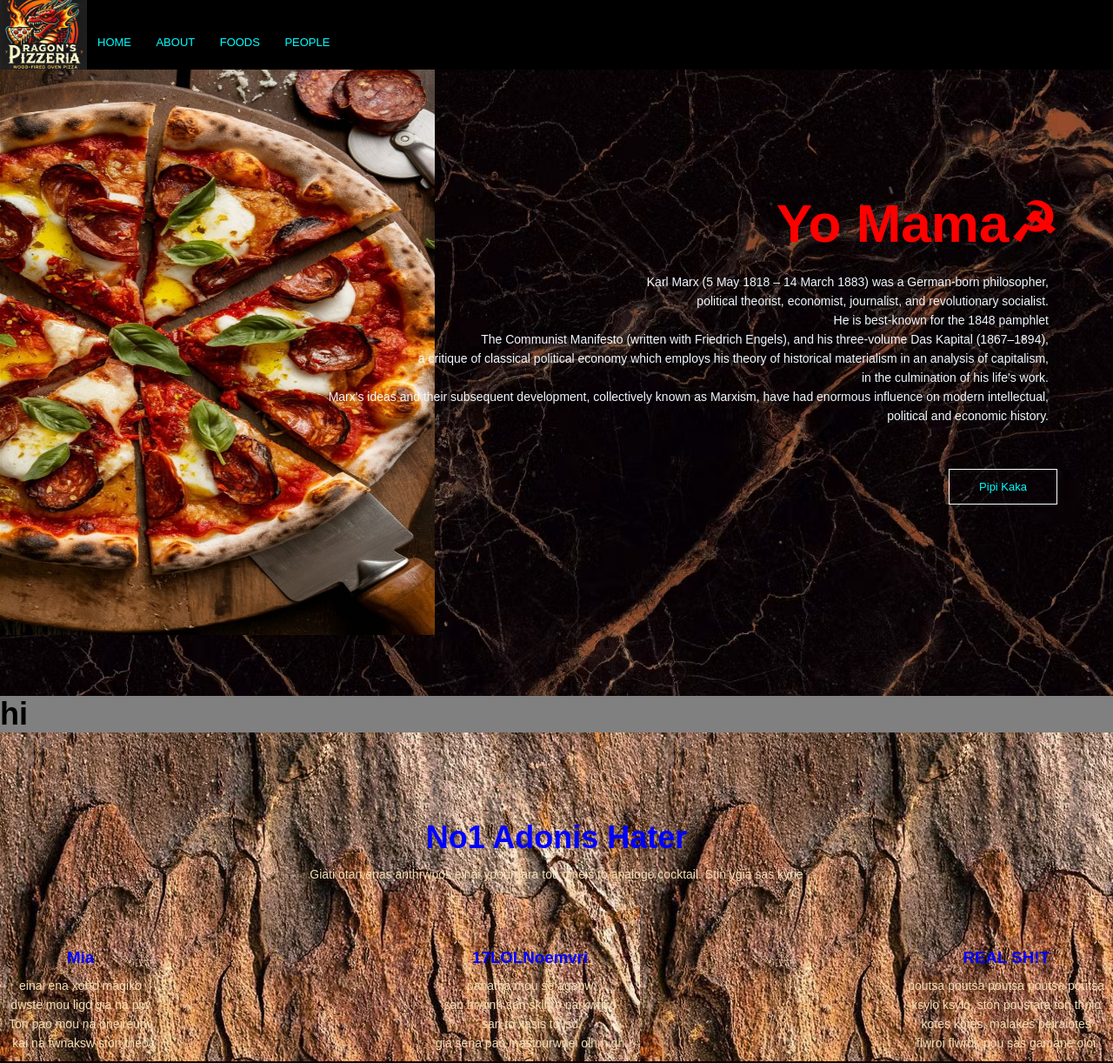
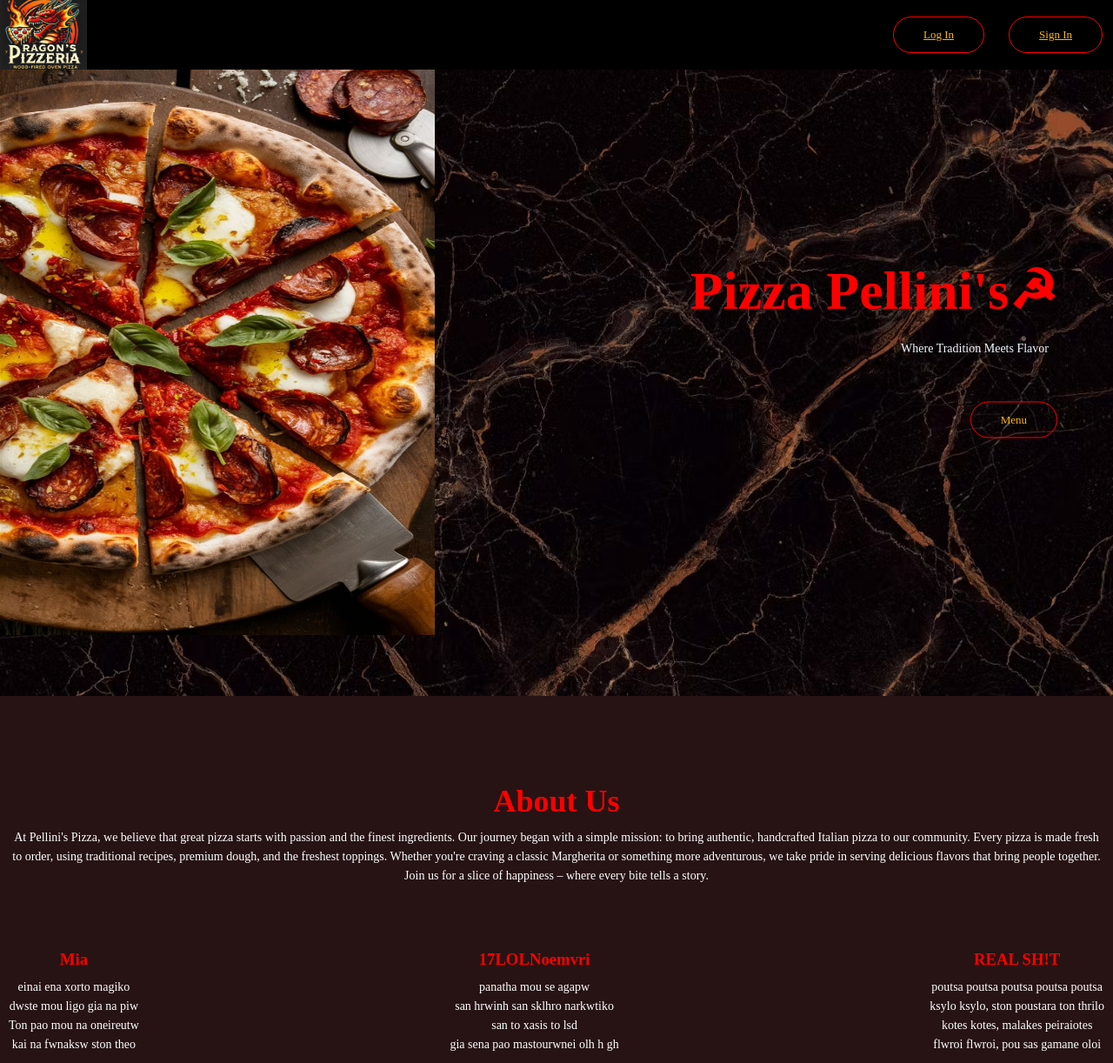
Before and after one commit to ReginaAqua/RestaurantManagementSystem, a PHP site: page /login.html in a window 1280 px wide. Shown: the whole page at 87% size. Run offline with PHP 8.4, Linux system fonts and the light colour scheme; some libraries are stand-ins or nearby versions.

Commit message:
home page update

```diff
--- a/Main/login_page/login.css
+++ b/Main/login_page/login.css
@@ -1,7 +1,7 @@
 *{
     margin: 0;
     padding: 0;
-    font-family: arial;
+    font-family:'Palatino Bold';
 }
 
 .header {
@@ -40,7 +40,7 @@ nav img{
     list-style-type: none;
 }
 .nav-links ul li a{
-    color: aqua;
+    color: red;
     text-decoration: none;
     font-size: 13px;
 }
@@ -48,25 +48,27 @@ nav img{
     content: '';
     width: 0%;
     height: 2px;
-    background: darkgoldenrod;
+    background: #ffb700;
     display: block;
     margin: auto;
-    transition: 0.5s;
+    transition: 0.3s;
 }
 
 .nav-links ul li:hover::after{
     width: 100%;
 }
 
-.text-box{
+.text-box {
     width: 90%;
+    text-decoration: none;
     color: hsl(0, 100%, 50%);
-    position:fixed;
+    position: absolute;
     top: 50%;
-    left: 50%;
-    transform: translate(-50%,-50%);
+    right: 5%;
+    transform: translate(0, -50%);
     text-align: right;
 }
+
 
 .text-box h1{
     font-size: 62px;
@@ -77,10 +79,11 @@ nav img{
     color: aliceblue;
 }
 .hero-btn{
+    border-radius: 25px;
     display: inline-block;
     text-decoration: none;
-    color: aqua;
-    border: 1px solid #fff;
+    color: #ffb700;
+    border: 1px solid red;
     padding: 12px 34px;
     font-size: 13px;
     background: transparent;
@@ -88,49 +91,17 @@ nav img{
     cursor: pointer;
 }
 .hero-btn:hover{
-    border: 1px solid #f44336;
-    background: plum;
-    transition: 1s;
+    border: 1px solid red;
+    background: red;
+    transition: 0.8s;
 }
-nav .fa{
-    display:none;
-}
-@media(max-width:700px){
-    .text-box h1{
-        font-size: 20px;
-    }
-    .nav-links ul li{
-        display: block;
-    }
-    .nav-links{
-        position: absolute;
-        background: #f44336;
-        height: 100vh;
-        width: 200px;
-        top:0;
-        right: -200px;
-        text-align: left;
-        z-index: 2;
-        transition: 1s;
-    }
-    nav .fa{
-        display: block;
-        color: #f44336;
-        margin: 10px;
-        font-size: 22px;
-        cursor: pointer;
 
-    }
-    .nav-links ul{
-        padding: 30px;
-    }
 
-}
 .alitheies{
     padding-top: 100px;
     text-align: center;
-    background: url(foto/woods.jpg);
-    color: blue;
+    background: rgb(39, 19, 19);
+    color: red;
 
 }
 h1{
@@ -138,7 +109,7 @@ h1{
     font-weight: 600;
 }
 p{
-    color: wheat;
+    color: white;
     font-size: 14px;
     font-weight: 300;
     line-height: 22px;
@@ -149,7 +120,7 @@ p{
     display: flex;
     justify-content: space-between;
 }
-.course-call{
+.a1-call{
     flex-basis: 31%;
     background: palegreen;
     border-radius: 10px;
@@ -164,3 +135,28 @@ p{
     width: 500px;  /* Set width */
     height: 650px!important; /* Keep aspect ratio */
 }
+
+.log-btn{
+    border-radius: 25px;
+    display: inline-block;
+    color:#ffb700;
+    border: 1px solid red;
+    padding: 12px 34px;
+    font-size: 13px;
+    background: transparent;
+    position: relative;
+    cursor: pointer;
+}
+.log-btn:hover{
+    border: 1px solid red;
+    background: red;
+    transition: 1s;
+}
+
+.butlinks ul li{
+    list-style: none;
+    display: inline-block;
+    padding: 6px 12px;
+    position: relative;
+    list-style-type: none;
+}
--- a/Main/login_page/login.html
+++ b/Main/login_page/login.html
@@ -11,23 +11,21 @@
         <section class="header">
             <section class="navlink">
             <nav>
-                <a href="login.html"><img src="foto/Company_Logo.png"></a>
-                <div class="nav-links" id="navLinks">
-                    <i class="fa-solid fa-xmark" onclick="hideMenu()"></i>
+                <a href="login_page/login.html"><img src="foto/Company_Logo.png"></a>
+
+
+                <div class="butlinks" id="butlinks">
                     <ul>
-                        <li><a href="">HOME</a></li>
-                        <li><a href="">ABOUT</a></li>
-                        <li><a href="">FOODS</a></li>
-                        <li><a href="">PEOPLE</a></li>
+                        <li><a href="" class="log-btn">Log In</a></li>
+                        <li><a href="" class="log-btn">Sign In</a></li>
                     </ul>
                 </div>
-                <i class="fa-solid fa-bars" onclick="showMenu()"></i>
             </nav>
             </section>
     <div class="text-box">
-        <h1>Yo Mama☭</h1>
-        <p>Karl Marx (5 May 1818 – 14 March 1883) was a German-born philosopher, <br>political theorist, economist, journalist, and revolutionary socialist.<br> He is best-known for the 1848 pamphlet<br> The Communist Manifesto (written with Friedrich Engels), and his three-volume Das Kapital (1867–1894),<br> a critique of classical political economy which employs his theory of historical materialism in an analysis of capitalism,<br> in the culmination of his life's work.<br> Marx's ideas and their subsequent development, collectively known as Marxism, have had enormous influence on modern intellectual,<br> political and economic history. </p>
-        <a href="" class="hero-btn">Pipi Kaka</a>
+        <h1>Pizza Pellini's☭</h1>
+        <p>Where Tradition Meets Flavor</p>
+            <a href="" class="hero-btn">Menu</a>
     </div>
     <div class="pizza">
             <img src="foto/pizzanum1.jpg">
@@ -36,27 +34,25 @@
     </section>
 
 
-    <section class="divider">
-        <h1>
-            hi
-        </h1>
-    </section>
+
 
     <!---Course---->
 
     <section class="alitheies">
-        <h1>No1 Adonis Hater</h1>
-        <p>Giati otan enas anthrwpos einai ypourgara tou dineis to analogo cocktail. Stin ygia sas kyrie</p>
+        <h1>About Us</h1>
+        <p>At Pellini's Pizza, we believe that great pizza starts with passion and the finest ingredients. Our journey began with a simple mission: to bring authentic, handcrafted Italian pizza to our community. Every pizza is made fresh to order, using traditional recipes, premium dough, and the freshest toppings. Whether you're craving a classic Margherita or something more adventurous, we take pride in serving delicious flavors that bring people together.
+
+            Join us for a slice of happiness – where every bite tells a story.</p>
         <div class="row">
-            <div class="course">
+            <div class="a1">
                 <h3>Mia</h3>
                 <p>einai ena xorto magiko<br>dwste mou ligo gia na piw<br>Ton pao mou na oneireutw<br>kai na fwnaksw ston theo</p>
             </div>
-            <div class="course">
+            <div class="a1">
                 <h3>17LOLNoemvri</h3>
                 <p>panatha mou se agapw<br>san hrwinh san sklhro narkwtiko<br>san to xasis to lsd<br>gia sena pao mastourwnei olh h gh</p>
             </div>
-            <div class="course">
+            <div class="a1">
                 <h3>REAL SH!T</h3>
                 <p>poutsa poutsa poutsa poutsa poutsa<br>ksylo ksylo, ston poustara ton thrilo<br>kotes kotes, malakes peiraiotes<br>flwroi flwroi, pou sas gamane oloi</p>
             </div>
@@ -79,5 +75,6 @@
 
     </script>
 
+
 </body>
 </html>
```
Also changed, not shown: Main/login_page/foto/2ndBackground.png (added), 2 other files.
